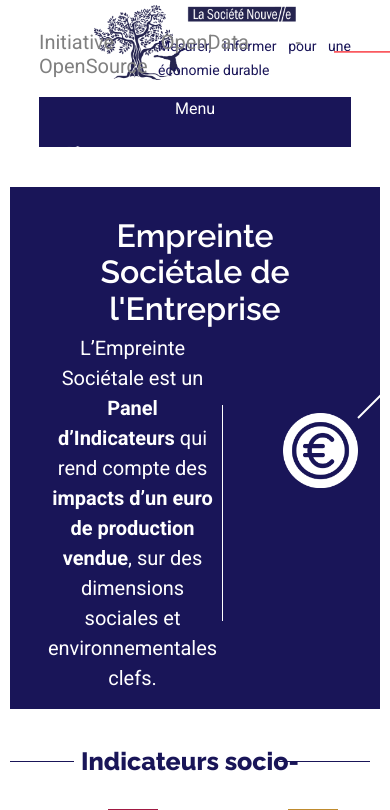
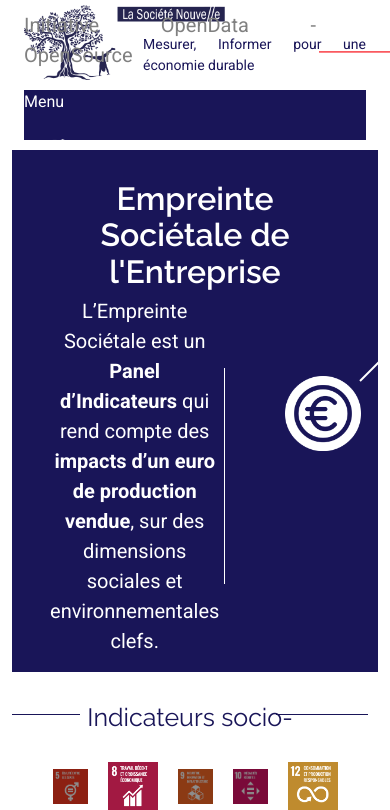
Before and after one commit to La-Societe-Nouvelle/LaSocieteNouvelle-Website, a Next.js app: page /approche in a window 390 px wide. Shown: the top 810 px of the page. Built offline with nearby package versions, Linux system fonts and the light colour scheme.

Commit message:
Ajout bootstrap + adaptation responsive

```diff
--- a/src/components/header.js
+++ b/src/components/header.js
@@ -1,4 +1,5 @@
 var React = require('react');
+import { Container } from "react-bootstrap";
 import {DropDown} from "./dropdown";
 
 
@@ -8,9 +9,9 @@ export default class Header extends React.Component {
   {
     return (
 
-    <div className="Header">
+    <header>
+      <Container>
 
-      <div id="header">
 
         <div id="header-strip">
           <a href="/">
@@ -49,9 +50,9 @@ export default class Header extends React.Component {
           </DropDown>
         </div>
 
-      </div>
+      </Container>
 
-    </div>
+    </header>
 
     );
   }
--- a/styles/globals.scss
+++ b/styles/globals.scss
@@ -1,14 +1,18 @@
 @import 'base';
+@import "~bootstrap/scss/bootstrap";
 @import url('https://fonts.googleapis.com/css2?family=Raleway:wght@300;400;600;800&family=Roboto:wght@300;400;700;800;900&display=swap');
 
 html,
 body {
-  padding: 0;
-  margin: 0;
-  min-height: 100vh;
-  min-width: 100%;
   font-family: $font-family-text;
-  line-height:1.5em;
+  background-image: url("/images/img-background.png"),url("/images/img-background-celeste.png");
+  background-repeat: no-repeat;
+  background-position: left bottom,right bottom;
+  background-attachment: fixed;
+}
+
+section {
+  padding: 1rem 0;
 }
 
 h1 {
@@ -168,33 +172,6 @@ textarea {
 
 /* ----- class ----- */
 
-.container {
-  min-height: 100vh;
-  display: flex;
-  flex-direction: column;
-  justify-content: left;
-  align-items: center;
-  background-image: url("/images/img-background.png"),url("/images/img-background-celeste.png");
-  background-repeat: no-repeat;
-  background-position: left bottom,right bottom;
-  background-attachment: fixed;
-}
-
-.main {
-  flex-grow: 1;
-  display: flex;
-  flex-direction: column;
-  justify-content: left;
-  align-items: center;
-  width: 95%;
-  height: 100%;
-  margin-bottom: 25px;
-  margin-top : 20px;
-  @include lg{
-    width:100%;
-    padding: 0 10%;
-  }
-}
 
 .wrapper {
   img {
@@ -225,18 +202,6 @@ textarea {
 /* -------------------- Index | Chiffre-clef -------------------- */
 
 
-#quick-access_container {
-  max-width: fit-content;
-  //max-width: 250px;
-
-  h2{
-    margin-bottom: 20px;
-  }
-  .box:hover {
-    cursor: pointer;
-  }
-}
-
 .box {
   display: flex;
   align-items: center;
@@ -246,9 +211,6 @@ textarea {
   width: 250px;
   background-color: lighten($primary-color, 60%);
 
-  p {
-    color: $primary-color;
-  }
 }
 
 /* ----- Approche ----- */
```
Also changed, not shown: package.json (+5 -3 lines), pages/index.js (+25 -25 lines), 1 other file (tests, documents, lock files or other folders).
